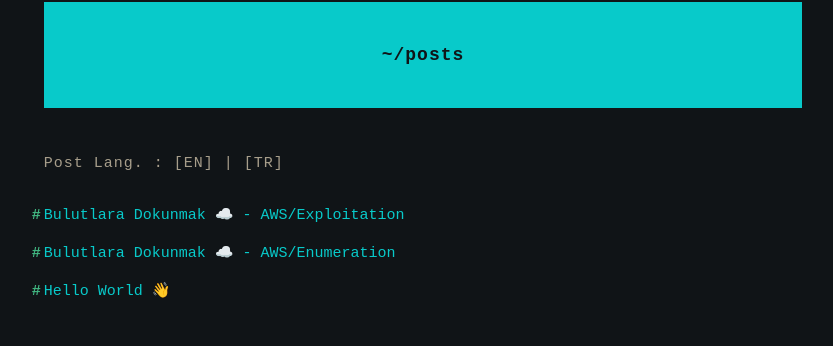
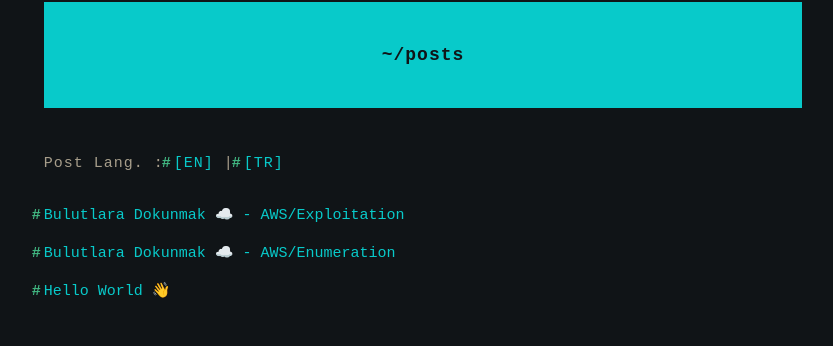
Before and after one commit to mhmtayberk/ayberkninja.github.io, a Jekyll site: the page built from index.html, in a window 1280 px wide. Shown: the part 196-542 px from the top of the page, without its empty margins (217-1050 px from the left). Built offline with Jekyll 4.4.1, drawn with Linux system fonts in a browser that asks for light colours; the list of posts is cut into pages by our own code; part of the change alters nothing that is shown.

Commit message:
Lang. Switcher Demo 2

```diff
--- a/_includes/head.html
+++ b/_includes/head.html
@@ -66,4 +66,5 @@
       window.open(url, "_blank");
     }
   </script>
+  <script src="https://ajax.googleapis.com/ajax/libs/jquery/3.5.1/jquery.min.js"></script>
 </head>
--- a/_layouts/collections_layout.html
+++ b/_layouts/collections_layout.html
@@ -27,7 +27,7 @@
       <!-- page content -->
       <main class="post-list">
         <p class="title">~/posts</p>
-        <p style="font-size:"13px">Post Lang. : [EN] | [TR]</p>
+        <p style="font-size:" 13px">Post Lang. : <a id="showEN">[EN]</a> | <a id="showTR">[TR]</a> </p>
         {{content}}
       </main>
 
@@ -35,4 +35,16 @@
       {% include footer.html %}
     </div>
   </body>
+  <script>
+    $(document).ready(function(){
+      $("#showEN").click(function(){
+        $("[id=en]").show();
+        $("[id=tr]").hide();
+      });
+      $("#showTR").click(function(){
+        $("[id=tr]").show();
+        $("[id=en]").hide();
+      });
+    });
+    </script>
 </html>
```
